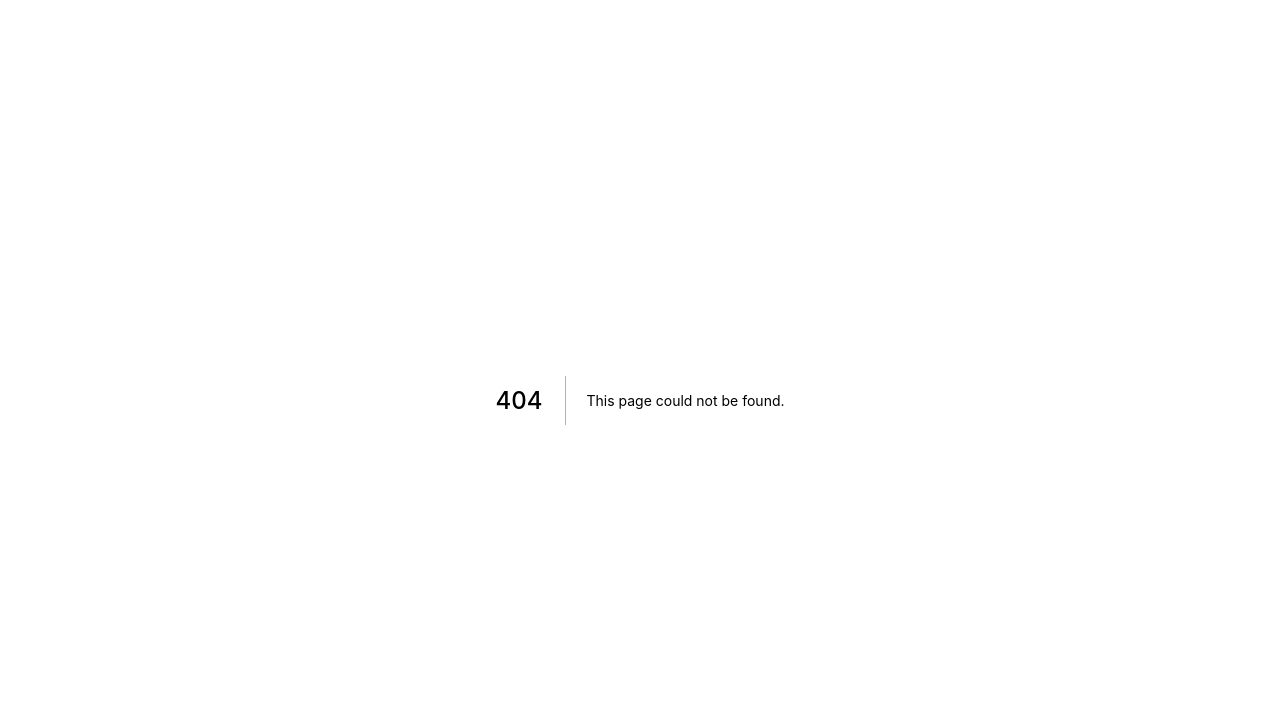
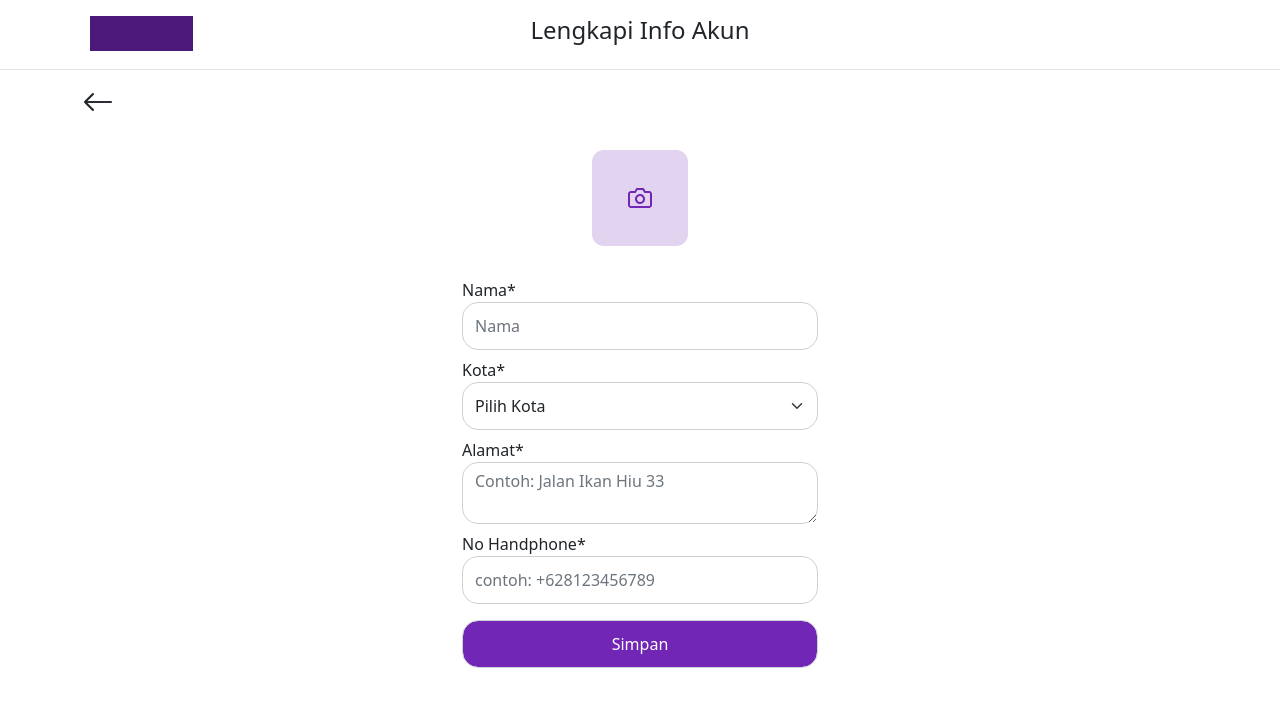
Before and after one commit to tugas-akhir-iti/frontend, a Next.js app: page /info-profile in a window 1280 px wide. Before the commit this address had no page. Shown: the top 706 px of the page. Built offline with nearby package versions, Linux system fonts and the light colour scheme.

Commit message:
info akun

```diff
--- a/components/header.js
+++ b/components/header.js
@@ -13,7 +13,7 @@ function Header() {
                 <div className="container-fluid">
 
 
-                    <a className="navbar-brand px-5" href="#">
+                    <a className="navbar-brand px-5 fs-2" href="#">
                         <img className={styles.logo} src="/logo.png" alt="banner" />
                     </a>
                     <div className={styles.searchBar}>
--- /dev/null
+++ b/components/top.js
@@ -0,0 +1,43 @@
+/* eslint-disable @next/next/no-html-link-for-pages */
+/* eslint-disable react/no-unknown-property */
+import React from 'react'
+import Link from 'next/link'
+import styles from "../styles/Home.module.css"
+
+
+function Top() {
+    return (
+        <div>
+
+
+            <header>
+                <div class="p-3 text-center bg-white border-bottom">
+                    <div class="container">
+                        <div class="row">
+                            <div class="col-md-4 d-flex justify-content-center justify-content-md-start mb-3 mb-md-0">
+                                <a href="/" class="ms-md-2 d-none d-sm-block">
+                                    <img src="/logo.png" height="35" />
+                                </a>
+                            </div>
+
+                            <div class="col-md-4">
+                                <div class="d-flex w-auto my-auto mb-3 mb-md-0">
+                                    <h4 className="mx-auto">Lengkapi Info Akun</h4>
+
+                                </div>
+                            </div>
+
+
+                        </div>
+                    </div>
+                </div>
+
+
+            </header >
+
+
+        </div >
+    )
+}
+
+export default Top
--- /dev/null
+++ b/pages/info-profile/index.js
@@ -0,0 +1,72 @@
+/* eslint-disable @next/next/no-html-link-for-pages */
+/* eslint-disable react/no-unknown-property */
+/* eslint-disable @next/next/no-sync-scripts */
+import Head from 'next/head';
+import Top from "../../components/top"
+import styles from "../../styles/Home.module.css"
+
+
+
+export default function InfoProfile() {
+    return (
+        <>
+            <Head>
+                <title>Info Profile</title>
+                <meta name="description" content="Generated by create next app" />
+                <link rel="icon" href="/favicon.ico" />
+                <script src="https://cdn.jsdelivr.net/npm/bootstrap@5.1.3/dist/js/bootstrap.bundle.min.js" integrity="sha384-ka7Sk0Gln4gmtz2MlQnikT1wXgYsOg+OMhuP+IlRH9sENBO0LRn5q+8nbTov4+1p" crossorigin="anonymous"></script>
+                <link href="https://cdn.jsdelivr.net/npm/bootstrap@5.1.3/dist/css/bootstrap.min.css" rel="stylesheet" />
+                <script src="https://cdn.jsdelivr.net/npm/bootstrap@5.1.3/dist/js/bootstrap.bundle.min.js"></script>
+            </Head>
+
+            <Top />
+
+            <div className="container">
+                <div className="row">
+                    <i className="bi bi-arrow-left fs-2 mt-2"></i>
+                    <div className="col-md-4 offset-md-4">
+
+                        <div className="mt-4 d-flex justify-content-center">
+                            <img src="/kamera.png" />
+                        </div>
+                        <div className="login-form mt-4 ">
+                            <form action="" method="" className="row g-3">
+                                <div className={styles.InfoAkun}>
+                                    <div className="col-12 mt-2">
+                                        <label>Nama*</label>
+                                        <input type="text" name="username" className="form-control" placeholder="Nama" />
+                                    </div>
+                                    <div className="col-12 mt-2">
+                                        <label>Kota*</label>
+                                        <select class="form-select" aria-label="Default select example">
+                                            <option value="">Pilih Kota</option>
+                                            <option value="1">One</option>
+                                            <option value="2">Two</option>
+                                            <option value="3">Three</option>
+                                        </select>
+                                    </div>
+                                    <div className="col-12 mt-2">
+                                        <label>Alamat*</label>
+                                        <textarea class="form-control" id="exampleFormControlTextarea1" rows="2" placeholder="Contoh: Jalan Ikan Hiu 33"></textarea>
+                                    </div>
+                                    <div className="col-12 mt-2">
+                                        <label>No Handphone*</label>
+                                        <input type="text" name="username" className="form-control" placeholder="contoh: +628123456789" />
+                                    </div>
+                                    <div className="col-12 mt-3 mb-3">
+                                        <button type="submit" name="username" className="form-control">Simpan</button>
+                                    </div>
+                                </div>
+
+                            </form>
+
+                        </div>
+                    </div>
+                </div>
+            </div>
+
+
+
+        </>
+    )
+}
--- a/pages/login/index.js
+++ b/pages/login/index.js
@@ -1,3 +1,4 @@
+/* eslint-disable @next/next/no-html-link-for-pages */
 /* eslint-disable react/no-unknown-property */
 /* eslint-disable @next/next/no-sync-scripts */
 import React from 'react'
@@ -55,7 +56,7 @@ export default function Login() {
                                         <div className="pt-1 mb-4 text-center">
                                             <button className="btn btn-lg btn-block text-center" type="submit">Masuk</button>
                                         </div>
-                                        <h5 className="text-center">Belum punya akun? <a href="#!">Daftar di sini</a></h5>
+                                        <h5 className="text-center">Belum punya akun? <a href="/register">Daftar di sini</a></h5>
                                     </form>
                                 </div>
 
--- a/styles/Home.module.css
+++ b/styles/Home.module.css
@@ -235,7 +235,7 @@
 
 }
 .login{
-  margin-left: 80px;
+  /* margin-left: 80px; */
   margin-top: 90px;
 }
 .login button{
@@ -277,6 +277,7 @@
 
   }
 
+
 }
 
 .login input{
@@ -288,3 +289,41 @@ color: #7126B5;
 text-decoration: none;
 font-weight: bold;
 }
+
+.InfoAkun input{
+border: 1px solid #D0D0D0;
+border-radius: 16px;
+height: 48px;
+}
+.InfoAkun textarea{
+border: 1px solid #D0D0D0;
+border-radius: 16px;
+
+}
+
+.InfoAkun select{
+border: 1px solid #D0D0D0;
+border-radius: 16px;
+height: 48px;
+}
+
+.InfoAkun button{
+background-color: #7126B5;
+border-radius: 16px;
+height: 48px;
+color: white;
+
+}
+
+.navLogo{
+  display: block;
+  z-index: 1;
+  padding: none;
+  margin-left: 50px;
+  top:0;
+
+}
+.PillTab active{
+background-color: red;
+
+}
```
Also changed, not shown: pages/index.js (+38 -0 lines), pages/register/index.js (+11 -4 lines), public/kamera.png (added).
